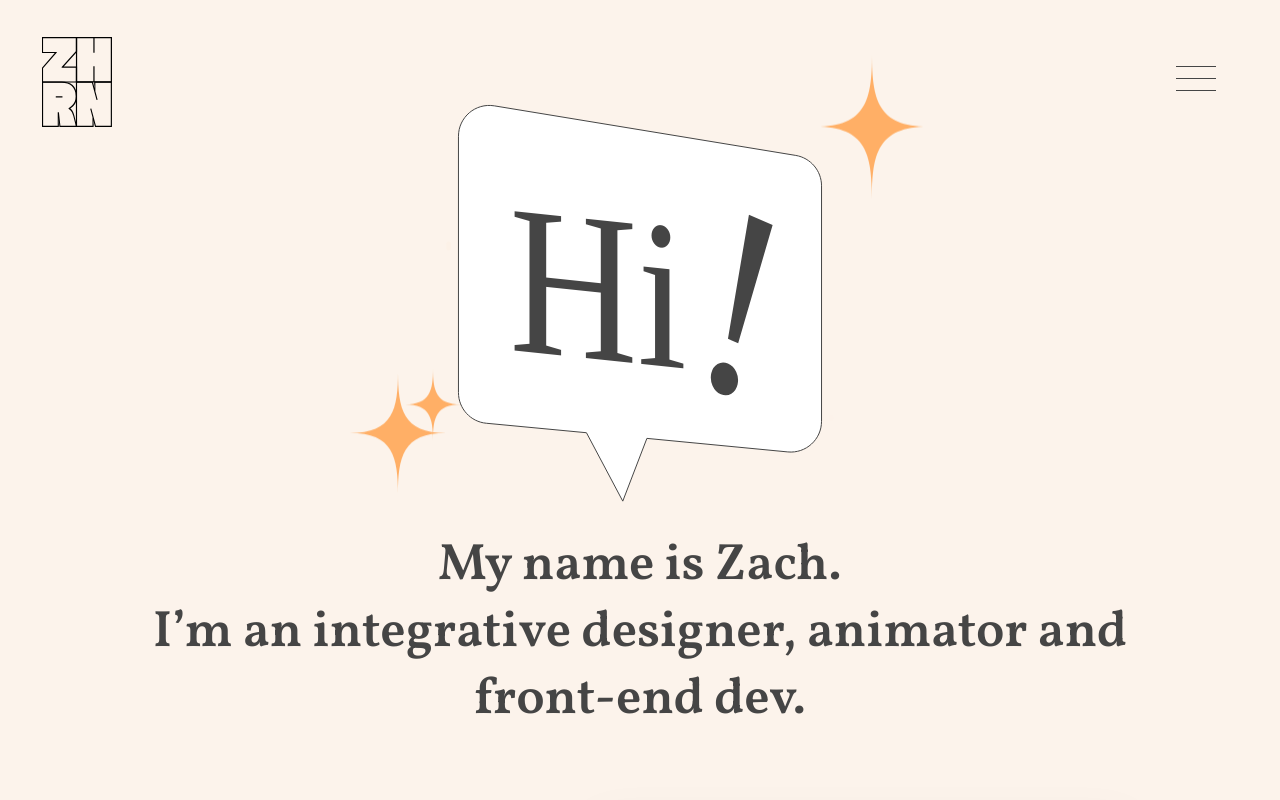
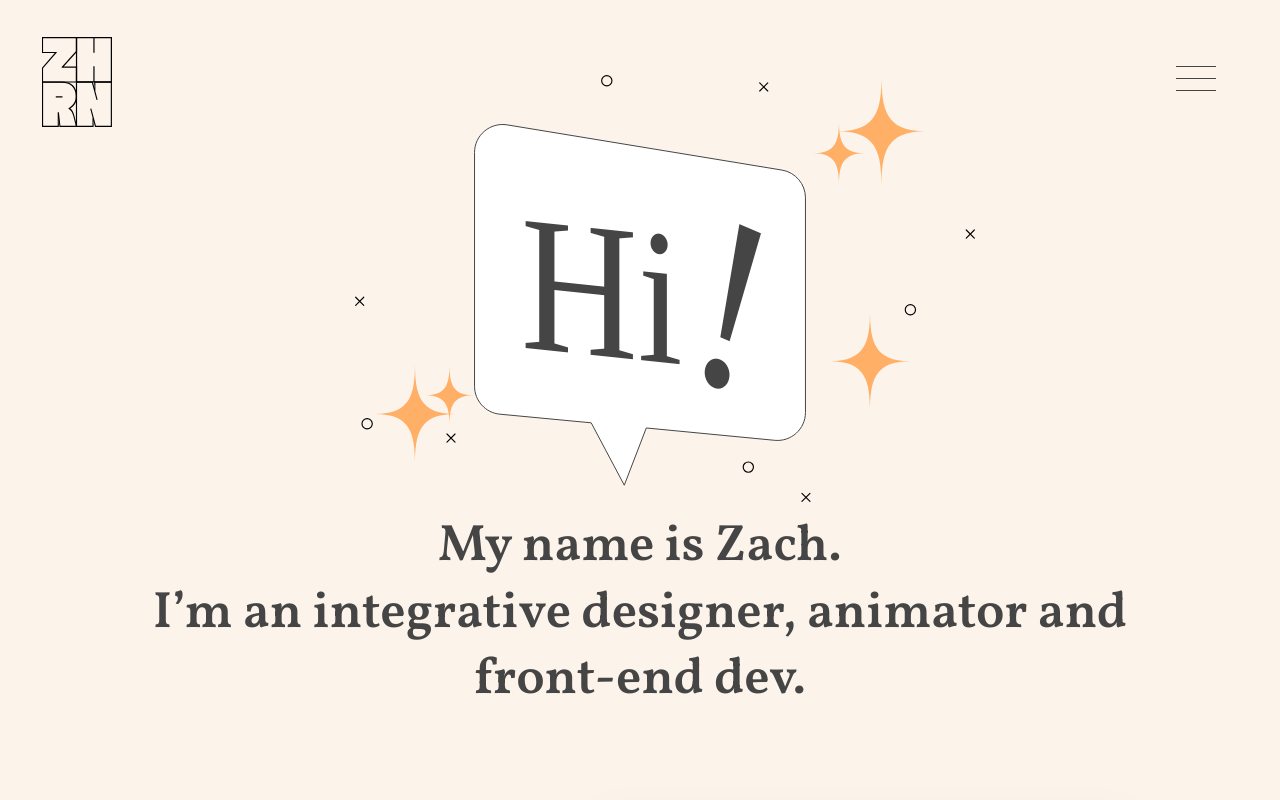
Before and after one commit to zaharano/zacme.ink, a Svelte app: page / in a window 1280 px wide. Shown: the top 800 px of the page. Built offline with nearby package versions, Linux system fonts and the light colour scheme; a web font is replaced by a local one.

Commit message:
add to hero

```diff
--- a/public/global.css
+++ b/public/global.css
@@ -107,15 +107,19 @@ a {
 }
 
 h1 {
-	font-size: calc(3.3vw + 1em);
+	font-size: calc(2.75vw + 1em);
 	font-size: clamp(2.5rem, 4vw, 5rem);
   font-weight: 600;
 	line-height: 1.3em;
 	margin-bottom: .3em;
 }
 
+h1.shed {
+	margin-top: 3rem;
+}
+
 h2 {
-	font-size: calc(2.3vw + 1em);
+	font-size: calc(1vw + 1em);
 	font-size: clamp(1.6rem, 1.8vw, 2.4rem);
   font-weight: 400;
 	margin-bottom: 1em;
@@ -136,7 +140,7 @@ p {
 	letter-spacing: .07em;
 }
 
-@media (min-width: 650px) {
+@media (min-width: 850px) {
   :root {
     --pagewidth: calc(100% - 250px);
 	}
--- a/src/componenets/hero.svelte
+++ b/src/componenets/hero.svelte
@@ -38,39 +38,39 @@
 
     const ltime = 4;
 
-    const lineTL = gsap.timeline({repeat: -1});
+    // const lineTL = gsap.timeline({repeat: -1});
 
-    lineTL
-    .to('.speech-outer-1', {
-      drawSVG: '54% 65%',
-      duration: ltime,
-      ease: 'expo.in',
-      autoAlpha: 1,
-    })
-    .to('.speech-outer-1', {
-      drawSVG: '74% 74%',
-      duration: ltime,
-      ease: "expo.out",
-      autoAlpha: 0,
-    }, ">")
-    .to('.speech-outer-2', {
-      drawSVG: '5% 16%',
-      duration: ltime,
-      ease: 'expo.in',
-      autoAlpha: 1,
-    }, ".5")
-    .to('.speech-outer-2', {
-      drawSVG: '21% 21%',
-      duration: ltime,
-      ease: "expo.out",
-      autoAlpha: 0,
-    }, ">")
-    .set('.speech-outer-1', {
-      drawSVG: '34% 34%',
-    })
-    .set('.speech-outer-2', {
-      drawSVG: '1% 1%',
-    });
+    // lineTL
+    // .to('.speech-outer-1', {
+    //   drawSVG: '54% 65%',
+    //   duration: ltime,
+    //   ease: 'expo.in',
+    //   autoAlpha: 1,
+    // })
+    // .to('.speech-outer-1', {
+    //   drawSVG: '74% 74%',
+    //   duration: ltime,
+    //   ease: "expo.out",
+    //   autoAlpha: 0,
+    // }, ">")
+    // .to('.speech-outer-2', {
+    //   drawSVG: '5% 16%',
+    //   duration: ltime,
+    //   ease: 'expo.in',
+    //   autoAlpha: 1,
+    // }, ".5")
+    // .to('.speech-outer-2', {
+    //   drawSVG: '21% 21%',
+    //   duration: ltime,
+    //   ease: "expo.out",
+    //   autoAlpha: 0,
+    // }, ">")
+    // .set('.speech-outer-1', {
+    //   drawSVG: '34% 34%',
+    // })
+    // .set('.speech-outer-2', {
+    //   drawSVG: '1% 1%',
+    // });
 
     // infinite random yoyo verticle moves or blinkies for sparkles
     function randomMove(ele) {
@@ -100,13 +100,10 @@
 
     gsap.utils.toArray(".sparkle").forEach(ele => {
       randomMove(ele);
-    })
+    });
 
-    // center the stars
-    gsap.set(".sparkle", {transformOrigin: "50% 50%"});
-    // create 50% constants based on scaled width and height
-    let xTo = .5*document.getElementById('speech-container').offsetWidth;
-    let yTo = .5*document.getElementById('speech-container').offsetHeight;
+    // center the stars, set up for open
+    gsap.set(".sparkle", {transformOrigin: "50% 50%", autoAlpha: 0, scale: .05});
 
     speechTL.from('.speech', {
       opacity: 0,
@@ -146,34 +143,23 @@
       ease: "power4.out",
       transformOrigin: "50%, 50%"
     }, "-=2.2")
-    .to('#s1', {
-      scale: 1.2,
+    .to('.sparkle', {
+      scale: 1,
       duration: .6,
       delay: .3,
       autoAlpha: 1,
-      ease: "power2.out",
-    }, 0)
-    .to('#s2', {
-      scale: .7,
-      duration: .6,
-      delay: .5,
-      autoAlpha: 1,
-      ease: "power2.out",
-    }, 0)
-    .to('#s3', {
-      scale: 1.4,
-      duration: .6,
-      delay: .7,
-      autoAlpha: 1,
+      stagger: .2,
       ease: "power2.out",
     }, 0);
+
+
+    // word 'designer' nudges up and left, guides show up, yoyo
+    const desSel = '.designer';
 
     // track nudge count by dimension
     const nudge = function(dim) {
       nudges[dim]++;
     }
-    // word 'designer' nudges up and left, guides show up, color picker appear, color changed, yoyo
-    const desSel = '.designer';
 
     desTL.set('.guide-y-ends', {
       autoAlpha: 0
@@ -347,9 +333,13 @@
 
 <section>
   <div id="speech-container">
+    <img src="./assets/bitz.svg" alt="some bitz in the sky" id="bitz">
     <img class="sparkle" id="s1" src="./assets/sparkle.svg" alt="a simple sparkle">
     <img class="sparkle" id="s2" src="./assets/sparkle.svg" alt="a simple sparkle">
     <img class="sparkle" id="s3" src="./assets/sparkle.svg" alt="a simple sparkle">
+    <img class="sparkle" id="s4" src="./assets/sparkle.svg" alt="a simple sparkle">
+    <img class="sparkle" id="s5" src="./assets/sparkle.svg" alt="a simple sparkle">
+    <img class="sparkle" id="moon" src="./assets/moon.svg" alt="a simple moon">
     <div class="speech">
       <svg
         width="100%"
@@ -423,16 +413,12 @@
     justify-content: center;
   }
 
-  h1 {
-    margin-left: auto;
-		margin-right: auto;
-		max-width: 1200px;
-  }
-
   /* SPEECH STYLES */
   .speech {
     /* safari can't handle the clamps!!! */
     width: 30vw;
+    min-width: 250px;
+    max-width: 350px;
     width: clamp(250px, 30vw, 400px);
   }
   .speech-exclaim {
@@ -457,12 +443,17 @@
 
   .sparkle {
     position: absolute;
-    visibility: hidden;
-    transform: scale(.05);
   }
 
   #speech-container {
     position: relative;
+  }
+
+  #bitz {
+    width: 180%;
+    position: absolute;
+    top: -10%;
+    left: -33%;
   }
 
   #s1{
@@ -473,12 +464,30 @@
   #s2{
     bottom: 0;
     left: 0;
-    transform: translate(-55px, -80px)
+    width: 14%;
+    transform: translate(-40px, -90px)
   }
   #s3{
     top: 0;
     right: 0;
-    transform: translate(80px, -20px)
+    width: 25%;
+    transform: translate(110px, -40px)
+  }
+  #s4{
+    top: 0;
+    right: 0;
+    width: 15%;
+    transform: translate(50px, 5px)
+  }
+  #s5{
+    bottom: 0;
+    right: 0;
+    transform: translate(95px, -100px)
+  }
+  #moon{
+    top: 0;
+    left: 0;
+    transform: translate(-80px, -60px)
   }
 
   /* TEXT ANIM STYLES */
```
Also changed, not shown: public/assets/bitz.svg (added), public/assets/moon.svg (added).
